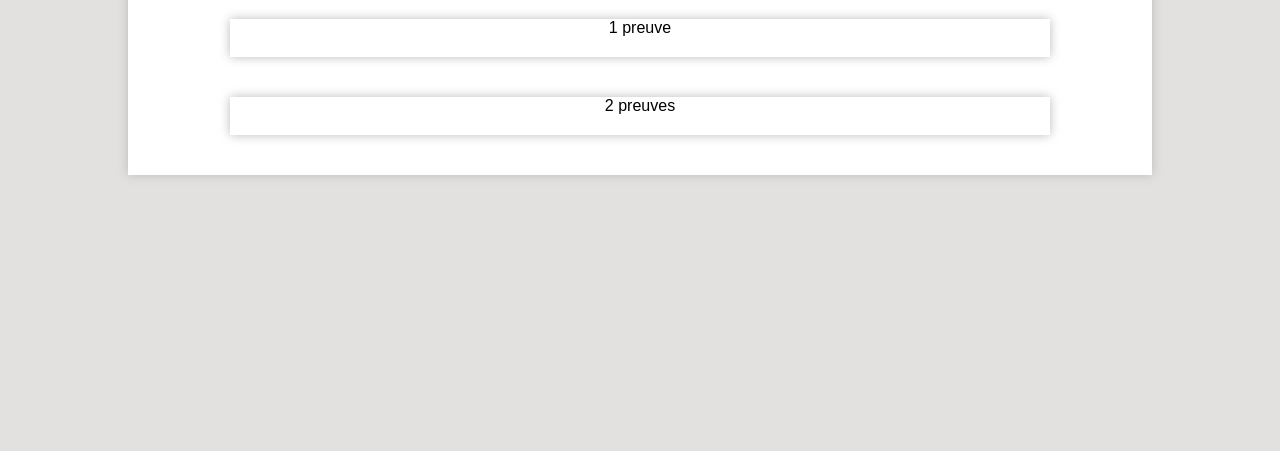
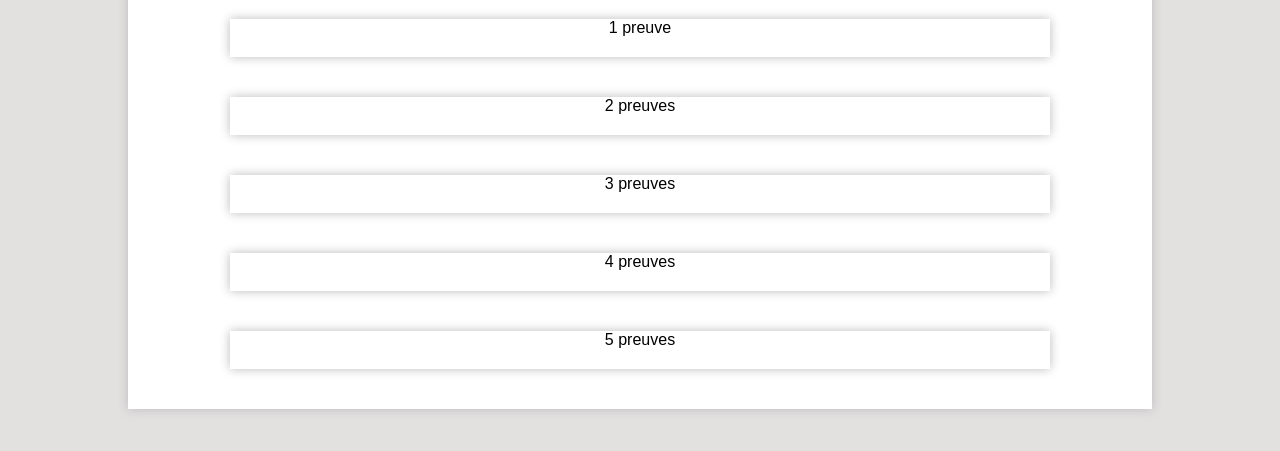
Before and after one commit to ThierryLyon69/Folio, a plain HTML site: page realisations.html in a window 1280 px wide. Shown: the part 209-660 px from the top of the page. Drawn offline with nearby package versions, Linux system fonts and the light colour scheme.

Commit message:
Rajout de sections

```diff
--- a/realisations.html
+++ b/realisations.html
@@ -33,6 +33,18 @@
                     2 preuves
                 </section>
 
+                <section>
+                    3 preuves
+                </section>
+
+                <section>
+                    4 preuves
+                </section>
+
+                <section>
+                    5 preuves
+                </section>
+
             </section>
 
         </div>
```
